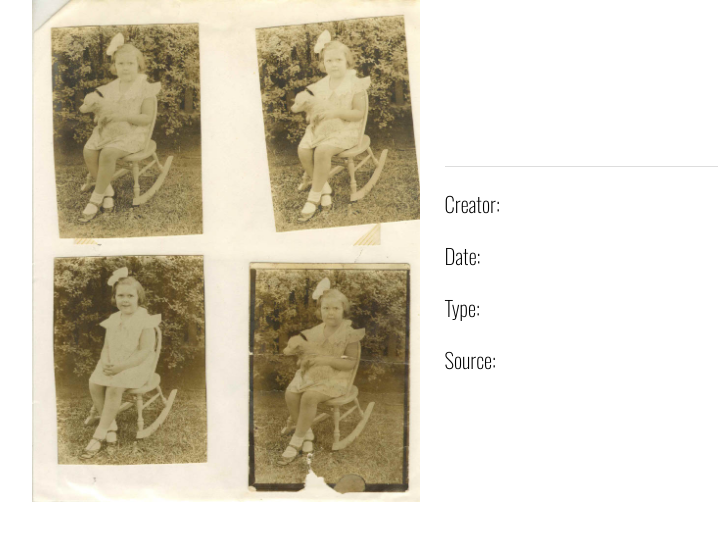
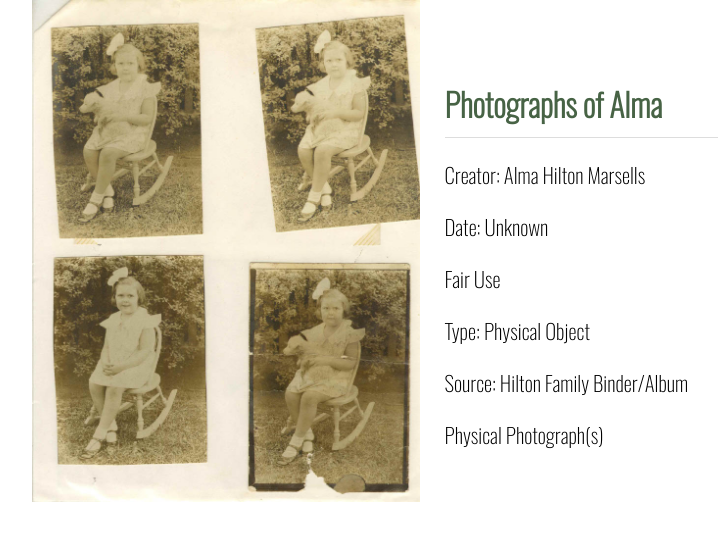
Before and after one commit to martinez2125/TennesseeChicago_Images, a Jekyll site: the page built from _mindoc_media/pg920-imgs.md, in a window 1280 px wide. Shown: the top 541 px of the page, without its empty margins (208-926 px from the left). Built offline with Jekyll 4.4.1, drawn with Linux system fonts in a browser that asks for light colours.

Commit message:
Update pg920-imgs.md

```diff
--- a/_mindoc_media/pg920-imgs.md
+++ b/_mindoc_media/pg920-imgs.md
@@ -3,18 +3,18 @@ page: section-name
 title: Hilton Family Binder (Inside)
 media_type: image
 
-_title:
+_title: Photographs of Alma
 description:
-creator:
-_date:
-rights:
-type:
-source:
+creator: Alma Hilton Marsells
+_date: Unknown
+rights: Fair Use
+type: Physical Object
+source: Hilton Family Binder/Album
 identifier:
 contributor:
-format:
-credit_(IPTC):
-date_created_(IPTC):
+format: Physical Photograph(s)
+credit_(IPTC): Digitization courtesy of Caden J. Miller & Lesly Martinez
+date_created_(IPTC): 9/15/2025
 
 _path: /assets/img/pg20-imgs.jpg
 order: 22
```
